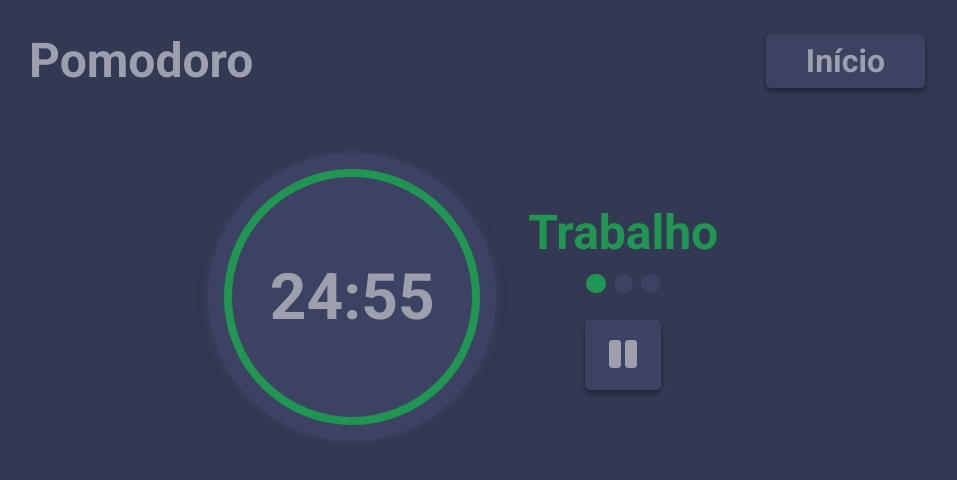
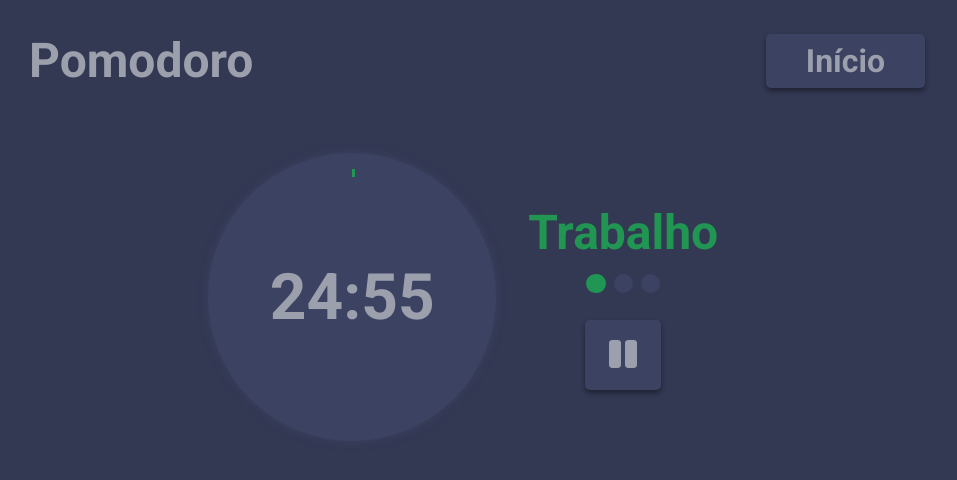
Before and after one commit to JoaoVictor6/pomodoro-devchallenge, a React (Create React App) app: page /pomodoro in a window 1280 px wide. Shown: the top 480 px of the page, without its empty margins (163-1120 px from the left). Built offline with nearby package versions, Linux system fonts and the light colour scheme.

Commit message:
feat((stopwatch)): add progress bar

```diff
--- a/src/Components/Stopwatch/index.js
+++ b/src/Components/Stopwatch/index.js
@@ -1,6 +1,6 @@
 import { useEffect, useState } from 'react';
 import useSessionContext from '../../context/SessionContext';
-import { StopwatchContainer } from './style';
+import { StopwatchContainer, ProgressBar, TimerView } from './style';
 
 export default function Stopwatch() {
   const {
@@ -17,6 +17,7 @@ export default function Stopwatch() {
   const [currentMinutes, setCurrentMinutes] = useState(minutes);
   const [currentPauseMinutes, setCurrentPauseMinutes] = useState(pauseMinutes);
   const [seconds, setSeconds] = useState(0);
+  const [timePercent, setTimePercent] = useState(0);
 
   // eslint-disable-next-line consistent-return
   function stopwatch() {
@@ -63,14 +64,21 @@ export default function Stopwatch() {
   useEffect(() => {
     const interval = setInterval(stopwatch, 1000);
 
+    if (comeDown) {
+      const totalInSeconds = seconds + (currentPauseMinutes * 60);
+      setTimePercent(100 - (totalInSeconds * 100) / (pauseMinutes * 60));
+    } else {
+      const totalInSeconds = seconds + (currentMinutes * 60);
+      setTimePercent(100 - (totalInSeconds * 100) / (minutes * 60));
+    }
     return () => {
       clearInterval(interval);
     };
   }, [seconds, isPaused, comeDown]);
-
   return (
     <StopwatchContainer>
-      <div className={comeDown ? 'come-down' : ''}>
+      <ProgressBar comedown={comeDown} percent={timePercent}>
+        <TimerView>
           {
             // eslint-disable-next-line no-nested-ternary
             comeDown
@@ -79,7 +87,8 @@ export default function Stopwatch() {
           }
           :
           {seconds.toString().length === 1 ? `0${seconds}` : seconds}
-      </div>
+        </TimerView>
+      </ProgressBar>
     </StopwatchContainer>
   );
 }
--- a/src/Components/Stopwatch/style.js
+++ b/src/Components/Stopwatch/style.js
@@ -1,4 +1,4 @@
-import styled from 'styled-components';
+import styled, { css } from 'styled-components';
 
 export const StopwatchContainer = styled.div`
   width: 18rem;
@@ -10,19 +10,39 @@ export const StopwatchContainer = styled.div`
   justify-content: center;
   align-items: center;
 
-  div {
-    display: flex;
-    justify-content: center;
-    align-items: center;
-    font-size: 4rem;
-    font-weight: 700;
-    width: 16rem;
-    height: 16rem;
-    border: 8px solid #219653;
+  & > div {
     border-radius: 100%;
   }
 
-  .come-down {
-    border-color: #F2C94C;
-  }
 `;
+export const TimerView = styled.div`
+  display: flex;
+  justify-content: center;
+  align-items: center;
+  font-size: 4rem;
+  font-weight: 700;
+  width: 15rem;
+  height: 15rem;
+  background: #3C4262;
+  border-radius: 100%;
+  transition: all .2s;
+`;
+
+export const ProgressBar = styled.div`
+  width: 16rem;
+  height: 16rem;
+  display: flex;
+  justify-content: center;
+  align-items: center;
+  padding: 8px;
+  ${(props) => {
+    if (props.comedown) {
+      return css`
+        background: conic-gradient(#F2C94C 0% ${props.percent}%, #3C4262 ${props.percent}% 100%);
+      `;
+    }
+    return css`
+      background: conic-gradient(#219653 0% ${props.percent}%, #3C4262 ${props.percent}% 100%);
+    `;
+  }}
+`;
```
Lines whose indentation alone changed are shown as unchanged.
